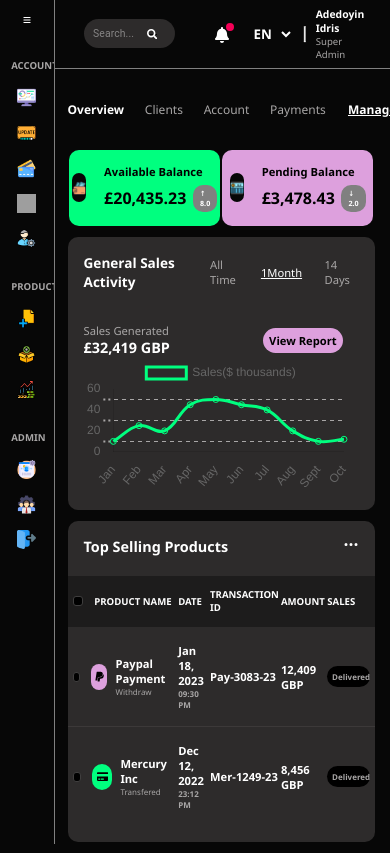
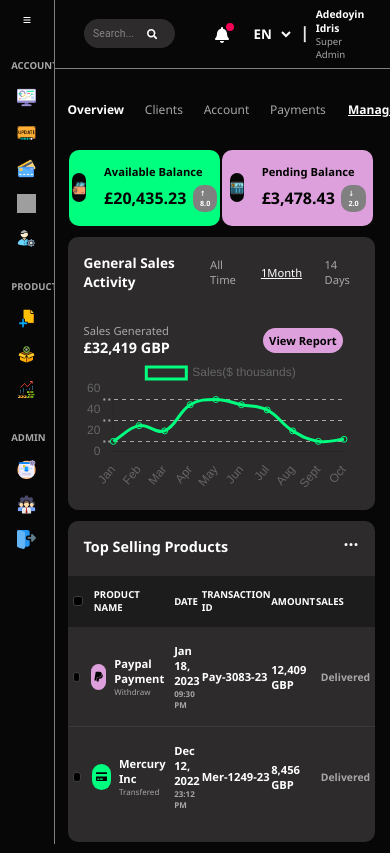
Before and after one commit to DevAdedoyin/monify, a React (Create React App) app: page / in a window 390 px wide. Built offline with nearby package versions, Linux system fonts and the light colour scheme; grey boxes are pictures that could not be loaded.

Commit message:
Responsiveness:::> Mobile> Top Selling products

```diff
--- a/src/components/OverviewTabContent/LeftHandSide/TopSellingProducts/TopSellingProductTable.module.css
+++ b/src/components/OverviewTabContent/LeftHandSide/TopSellingProducts/TopSellingProductTable.module.css
@@ -181,3 +181,10 @@ td {
         padding: 0.3rem;
     }
 }
+
+@media (max-width: 500px) {
+    .tspSales {
+        background-color: transparent;
+        font-size: 0.65rem;
+    }
+}
```
Also changed, not shown: src/components/OverviewTabContent/LeftHandSide/SalesActivity/SalesGenerated.module.css (line endings or trailing spaces).
